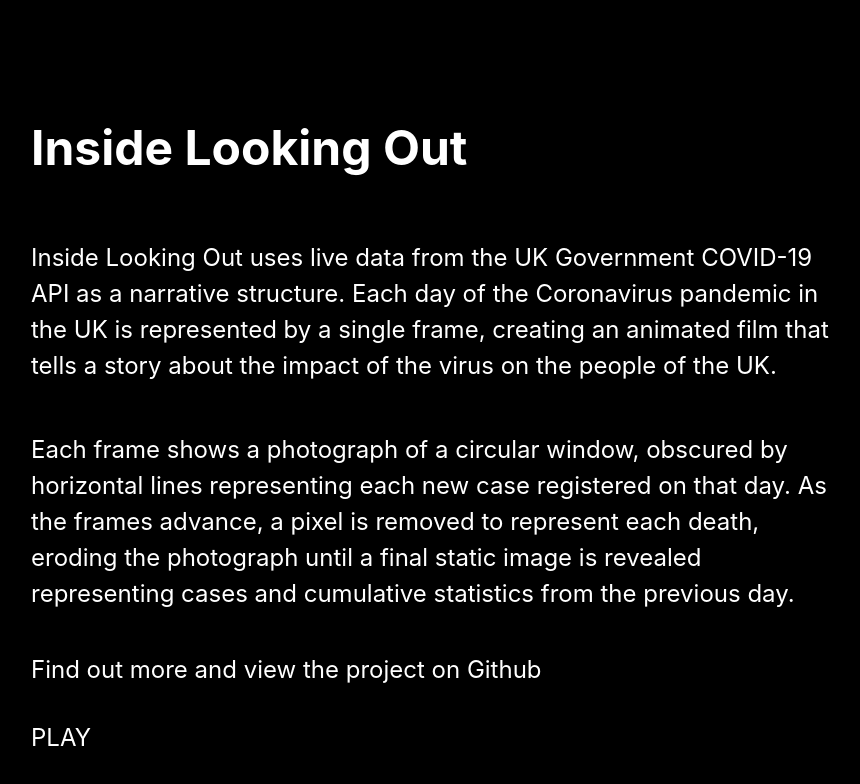
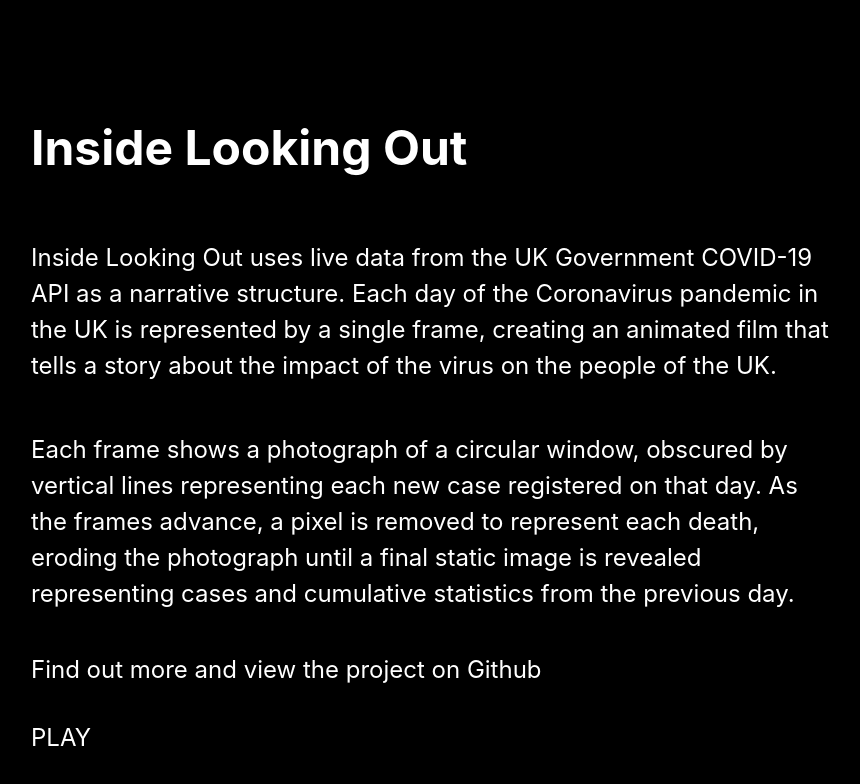
Before and after one commit to edpe/inside_looking_out, a Next.js app: page / in a window 1280 px wide. Shown: the top 784 px of the page, without its empty margins (49-909 px from the left). Built offline with nearby package versions, Linux system fonts and the light colour scheme.

Commit message:
fix: copy change

```diff
--- a/pages/index.js
+++ b/pages/index.js
@@ -17,11 +17,11 @@ export const Home = () => {
             </p>
             <p>
               Each frame shows a photograph of a circular window, obscured by
-              horizontal lines representing each new case registered on that
-              day. As the frames advance, a pixel is removed to represent each
-              death, eroding the photograph until a final static image is
-              revealed representing cases and cumulative statistics from the
-              previous day.
+              vertical lines representing each new case registered on that day.
+              As the frames advance, a pixel is removed to represent each death,
+              eroding the photograph until a final static image is revealed
+              representing cases and cumulative statistics from the previous
+              day.
             </p>
             <a
               className={styles.inlineLink}
```
